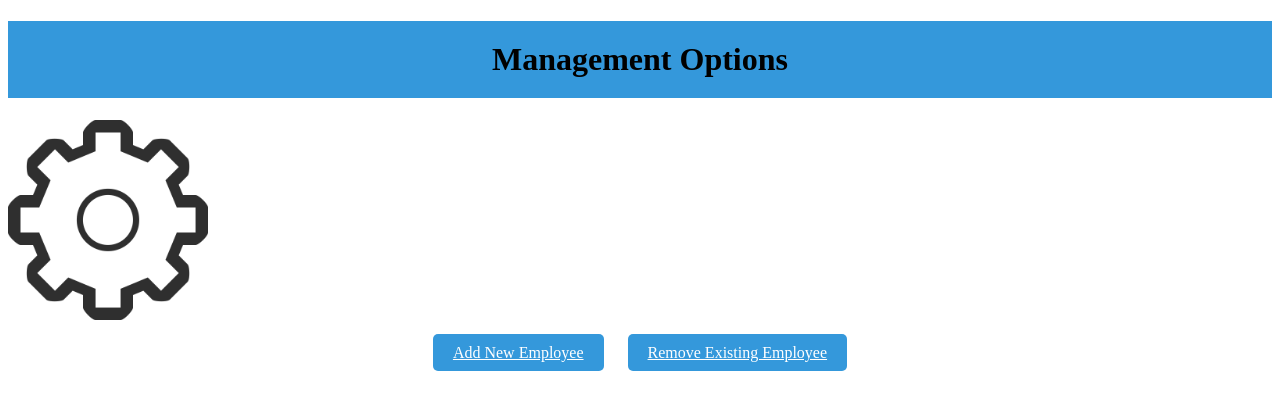
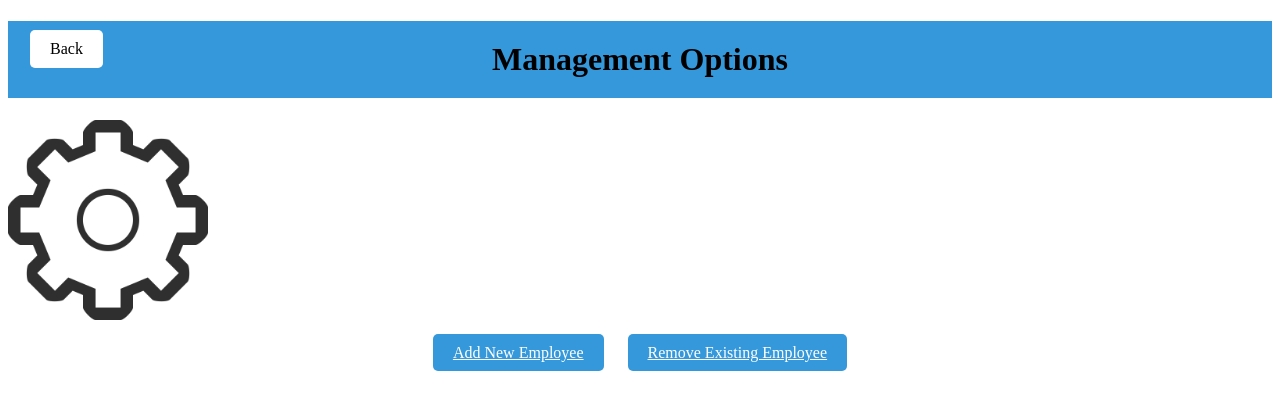
Before and after one commit to Dourai/Team6FinalProject, a Django app: template staff_management/templates/managementoptions.html in a window 1280 px wide. Shown: the top 410 px of the page. Run offline with Django 3.2, Linux system fonts and the light colour scheme; the template is opened without the code that fills it, so the values that code supplies are empty.

Commit message:
Update managementoptions.html
Updated managementoptions.html to include functional navigation via a back button linked to the about.html template file. I have also made the "Add New Employee" and "Remove Existing Employee" buttons functional by linking them to their own respective template files.

```diff
--- a/staff_management/templates/managementoptions.html
+++ b/staff_management/templates/managementoptions.html
@@ -25,6 +25,24 @@
         .button:hover {
             background-color: #2980b9;
         }
+
+        /* Additional styles for back button */
+        .back-button {
+            position: absolute;
+            top: 20px; /* Adjusted to align with the top of the background behind the title */
+            left: 20px;
+            background-color: white;
+            color: black;
+            padding: 10px 20px;
+            border: none;
+            border-radius: 5px;
+            cursor: pointer;
+            text-decoration: none;
+        }
+
+        .back-button:hover {
+            background-color: #ccc; /* Change the hover background color */
+        }
     </style>
 </head>
 
@@ -35,9 +53,12 @@
         <img src="options.png" alt="Options Image" style="width: 200px; height: auto;">
     </div>
 
+    <!-- Back button -->
+    <a href="about.html" class="button back-button">Back</a>
+
     <div style="text-align: center; margin-top: 20px;">
-        <a href="{% url 'add_employee' %}" class="button">Add New Employee</a>
-        <a href="{% url 'remove_employee' %}" class="button">Remove Existing Employee</a>
+        <a href="add_employee.html" class="button">Add New Employee</a>
+        <a href="remove_employee.html" class="button">Remove Existing Employee</a>
     </div>
 </body>
 
```
